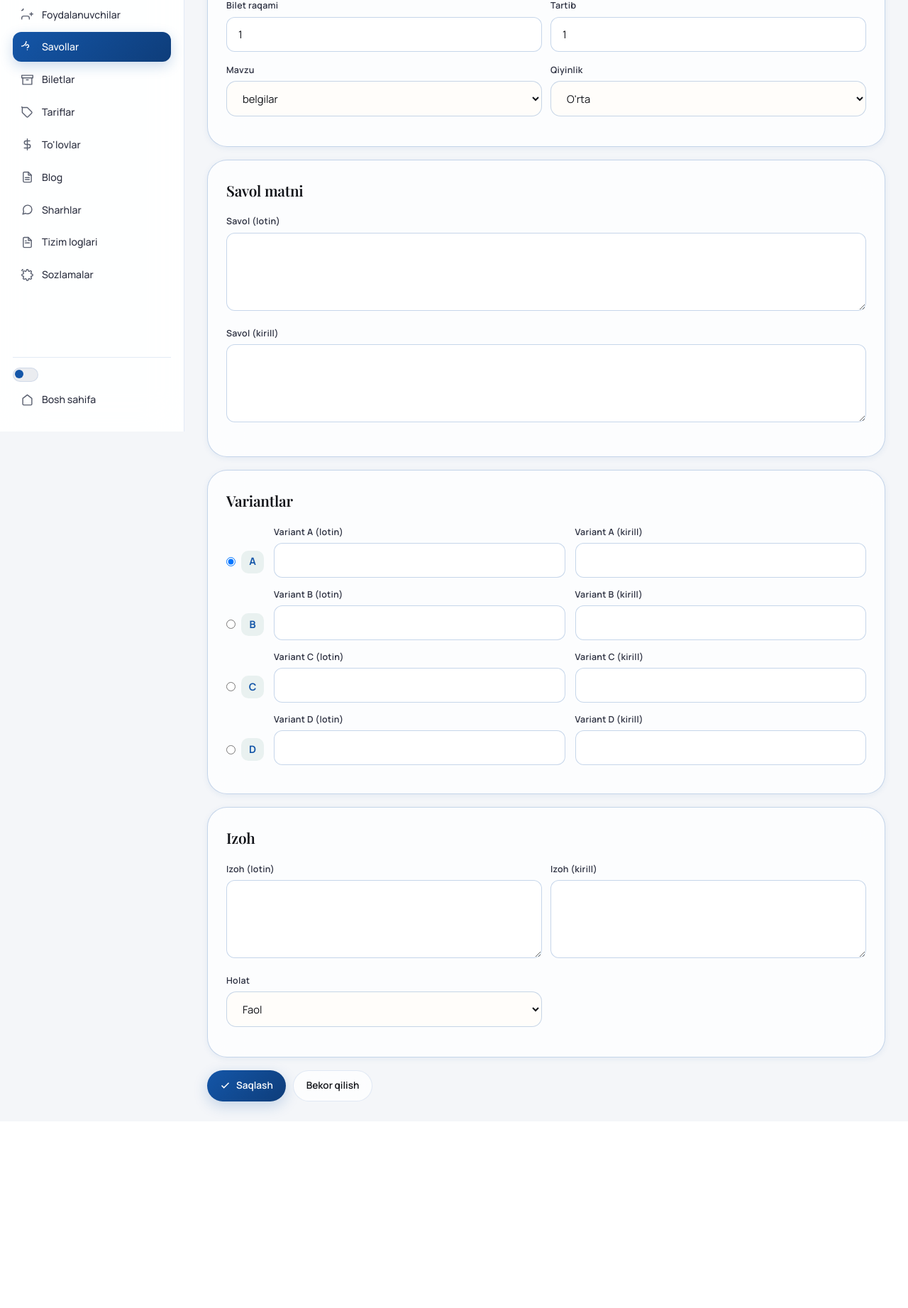
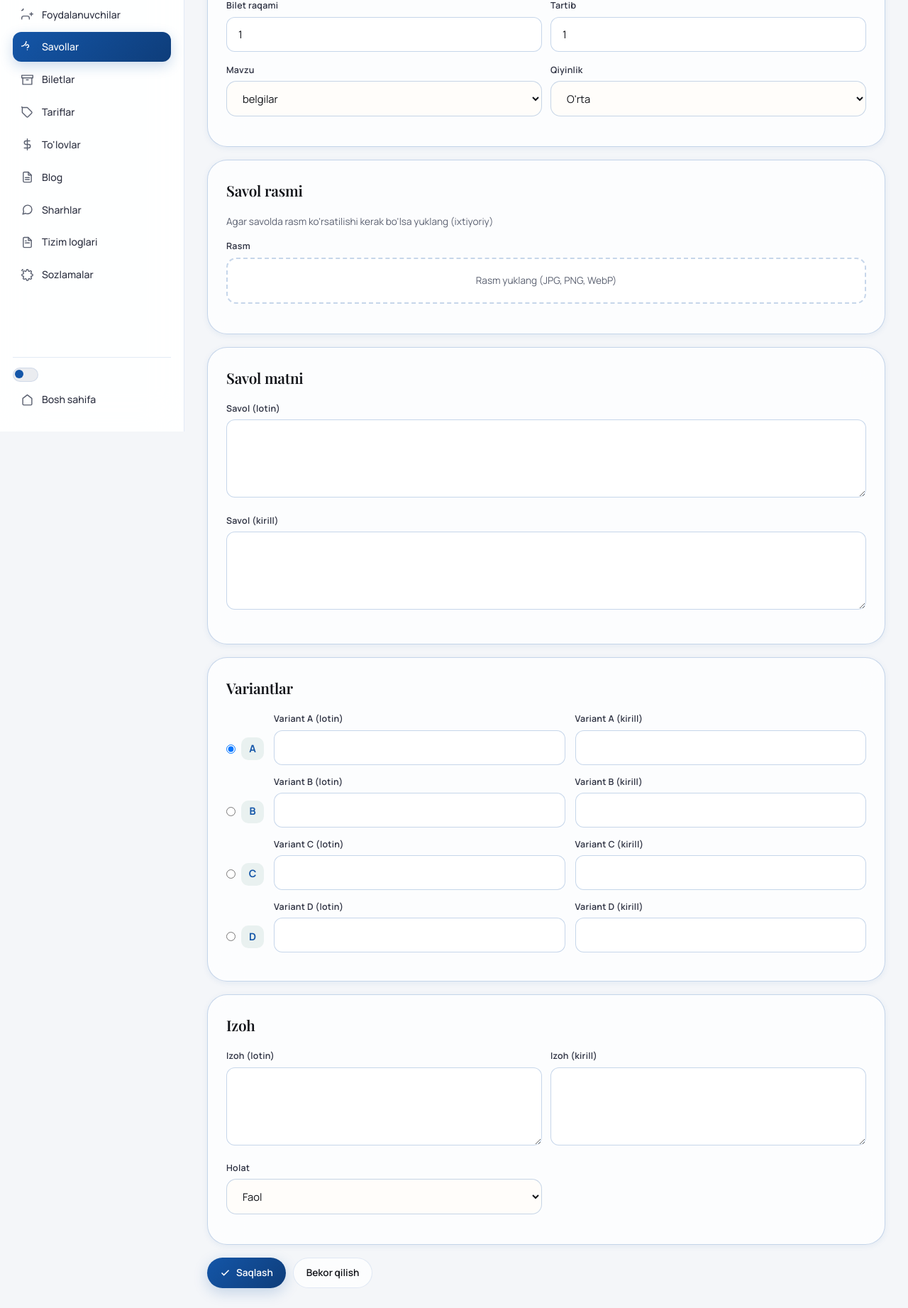
Before and after one commit to vant0r/newprojekt, a PHP site: page /admin/savollar-form.php in a window 1280 px wide. Shown: the part 192-2035 px from the top of the page at 71% size. Before the commit the page ends 1767 px from the top, so only its background shows below. Run offline with PHP 8.4, Linux system fonts and the light colour scheme; the visitor is signed in with stand-in values (Sample User, id 1); some libraries are stand-ins or nearby versions.

Commit message:
feat: savolga rasm yuklash qo'shildi
Admin → Savollar → Tahrirlash/Qo'shish formada:
- 'Savol rasmi' bo'limi qo'shildi (ixtiyoriy)
- Rasm yuklash (JPG, PNG, WebP)
- Yuklangan rasm preview ko'rsatiladi
- 'Rasmni o'chirish' checkbox bilan olib tashlash
- Form enctype=multipart/form-data qilindi
- Rasm /assets/uploads/ ga saqlanadi
- DB da 'rasm' columni allaqachon mavjud edi

```diff
--- a/admin/savollar-form.php
+++ b/admin/savollar-form.php
@@ -18,6 +18,23 @@ if ($id) {
 $is_edit = !empty($q);
 
 if (vpy_is_post() && vpy_csrf_check(vpy_post('csrf'))) {
+    // Handle image upload
+    $rasm_url = $q['rasm'] ?? '';
+    if (!empty($_FILES['savol_rasm']['tmp_name']) && is_uploaded_file($_FILES['savol_rasm']['tmp_name'])) {
+        $ext = strtolower(pathinfo($_FILES['savol_rasm']['name'], PATHINFO_EXTENSION));
+        if (in_array($ext, ['jpg','jpeg','png','webp','gif'])) {
+            $fname = 'savol_' . time() . '_' . mt_rand(100,999) . '.' . $ext;
+            $dest = VPY_UPLOADS . '/' . $fname;
+            if (move_uploaded_file($_FILES['savol_rasm']['tmp_name'], $dest)) {
+                $rasm_url = '/assets/uploads/' . $fname;
+            }
+        }
+    }
+    // Delete image if checkbox checked
+    if (vpy_post('rasm_ochir') === '1') {
+        $rasm_url = '';
+    }
+
     $data = [
         'bilet_id' => (int)vpy_post('bilet_id', 1),
         'tartib' => (int)vpy_post('tartib', 1),
@@ -25,6 +42,7 @@ if (vpy_is_post() && vpy_csrf_check(vpy_post('csrf'))) {
         'qiyinlik' => vpy_post('qiyinlik', 'orta'),
         'savol' => vpy_post('savol'),
         'savol_cyrl' => vpy_post('savol_cyrl'),
+        'rasm' => $rasm_url,
         'variant_a' => vpy_post('variant_a'),
         'variant_b' => vpy_post('variant_b'),
         'variant_c' => vpy_post('variant_c'),
@@ -67,7 +85,7 @@ vpy_panel_sidebar('savollar', true);
     '<a href="/admin/savollar.php" class="btn btn-ghost">' . e(t('btn_back')) . '</a>'
 ); ?>
 
-<form method="post">
+<form method="post" enctype="multipart/form-data">
     <input type="hidden" name="csrf" value="<?= e(vpy_csrf()) ?>">
 
     <div class="card">
@@ -100,6 +118,26 @@ vpy_panel_sidebar('savollar', true);
                 </select>
             </div>
         </div>
+    </div>
+
+    <div class="card" style="margin-top:18px">
+        <div class="card-head"><h2>Savol rasmi</h2></div>
+        <p style="font-size:0.85rem;color:var(--muted);margin-bottom:14px">Agar savolda rasm ko'rsatilishi kerak bo'lsa yuklang (ixtiyoriy)</p>
+        <div class="field">
+            <label>Rasm</label>
+            <div style="position:relative;width:100%;padding:20px;border:2px dashed var(--border-strong);border-radius:14px;text-align:center;cursor:pointer;transition:var(--t);background:var(--surface)">
+                <input type="file" name="savol_rasm" accept="image/*" style="position:absolute;inset:0;opacity:0;cursor:pointer">
+                <p style="color:var(--muted);font-size:0.85rem">Rasm yuklang (JPG, PNG, WebP)</p>
+                <?php if (!empty($q['rasm'])): ?>
+                <img src="<?= e($q['rasm']) ?>" alt="" style="max-width:300px;max-height:150px;margin:10px auto 0;border-radius:8px;object-fit:contain">
+                <?php endif; ?>
+            </div>
+        </div>
+        <?php if (!empty($q['rasm'])): ?>
+        <label style="display:flex;align-items:center;gap:8px;margin-top:8px;font-size:0.85rem;color:var(--muted);cursor:pointer">
+            <input type="checkbox" name="rasm_ochir" value="1"> Rasmni o'chirish
+        </label>
+        <?php endif; ?>
     </div>
 
     <div class="card" style="margin-top:18px">
```
